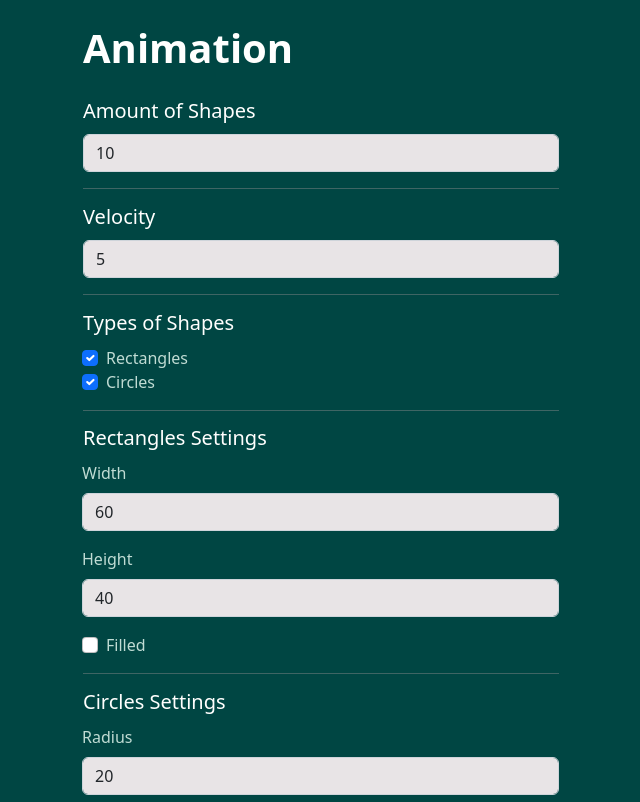
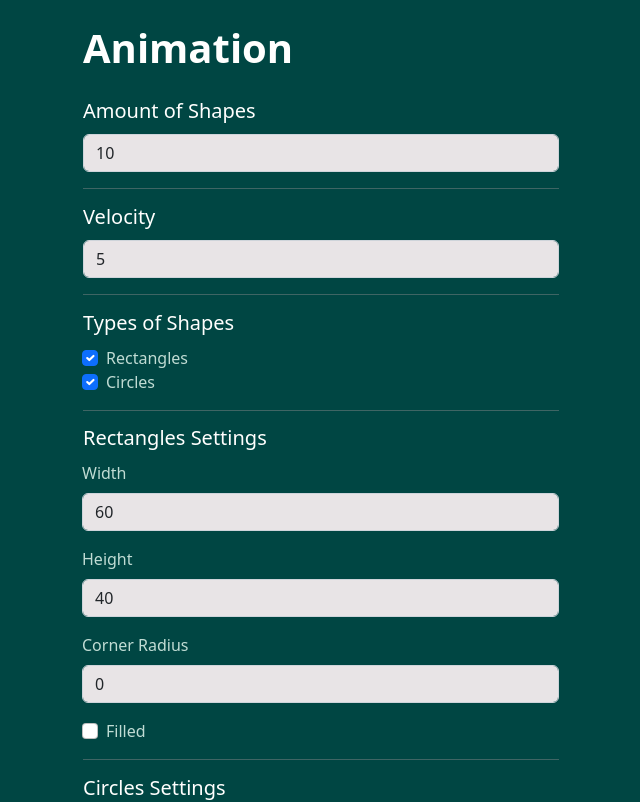
Before and after one commit to netrolite/graph-builder, a React (Vite) app: page / in a window 1280 px wide. Shown: the top 802 px of the page, without its empty margins (319-959 px from the left). Built offline with nearby package versions, Linux system fonts and the light colour scheme.

Commit message:
corner radius for rectangles

```diff
--- a/src/Animation.jsx
+++ b/src/Animation.jsx
@@ -197,13 +197,13 @@ export default function Animation({animData}) {
 		if (!shapes.length) {
 			if (rectangles.checked && circles.checked) {
 				for (let i = 0; i < animData.shapesAmount; i++) {
-					const vel = parseInt(animData.velocity)
+					const velocity = parseInt(animData.velocity)
 
 					const circRadius = parseInt(circles.radius);
 
 					const rectWidth = parseInt(rectangles.width);
 					const rectHeight = parseInt(rectangles.height);
-					console.log(vel);
+					const rectCornerRadius = parseInt(rectangles.cornerRadius);
 
 					// new Cirlce(radius, maxRadius, expansionRange, colors, velocity);
 					// new Rectangle(width, height, maxWidth, cornerRadius, expansionRange, colors, velocity);
@@ -214,7 +214,7 @@ export default function Animation({animData}) {
 								circRadius + 20,
 								100,
 								["darkblue", "darkgreen"],
-								vel
+								velocity
 							)
 						)
 					: shapes.push(
@@ -222,10 +222,10 @@ export default function Animation({animData}) {
 								rectWidth,
 								rectHeight,
 								rectWidth + 20, // maxWidth
-								[4], // cornerRadius
+								[rectCornerRadius], // cornerRadius
 								100, // expansionRadius
 								["darkgreen", "darkblue"],
-								vel
+								velocity
 							)
 						)
 				}
--- a/src/App.jsx
+++ b/src/App.jsx
@@ -19,7 +19,8 @@ export default function App() {
 			filled: false
 		},
 		velocity: "5",
-		colors: ["#A1A2A6", "#024959", "#F2C12E", "#F2AE30", "#593E25"]
+		fillColors: ["#A1A2A6", "#024959", "#F2C12E", "#F2AE30", "#593E25"],
+		strokeColor: "fff"
 	})
 
 	return (
--- a/src/Input.jsx
+++ b/src/Input.jsx
@@ -66,6 +66,21 @@ export default function Input({animData, setAnimData}) {
                             data-shape-prop="height"
                             onChange={e => changeShapeProp(e)}
                             value={animData.rectangles.height}
+                        />
+                    </div>
+                </div>
+
+                <div className="input-subgroup">
+                    <label htmlFor="rect-corner-radius" className="form-label">Corner Radius</label>
+                    <div className="input-elem">
+                        <input
+                            className="form-control"
+                            type="number"
+                            id="rect-corner-radius"
+                            name="rectangles"
+                            data-shape-prop="cornerRadius"
+                            onChange={e => changeShapeProp(e)}
+                            value={animData.rectangles.cornerRadius}
                         />
                     </div>
                 </div>
--- a/src/index.css
+++ b/src/index.css
@@ -41,7 +41,7 @@ canvas {
     color: var(--button-text);
 }
 
-.btn:hover {
+.btn:hover, .btn:active {
     background-color: var(--button);
     color: var(--button-text);
 }
```
